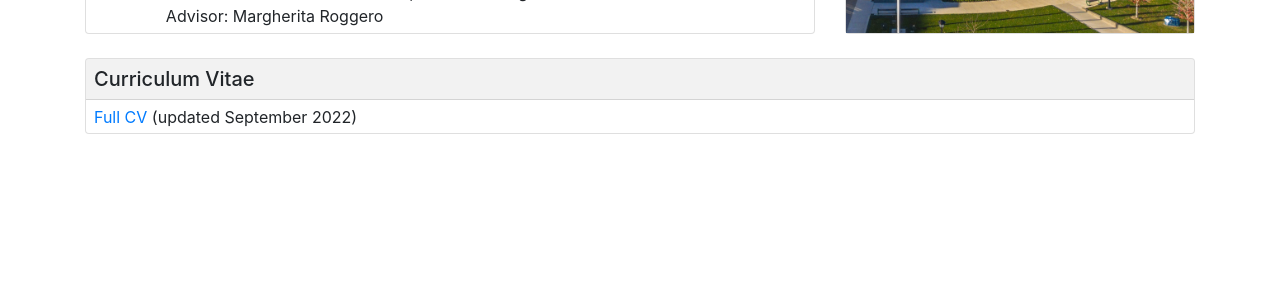
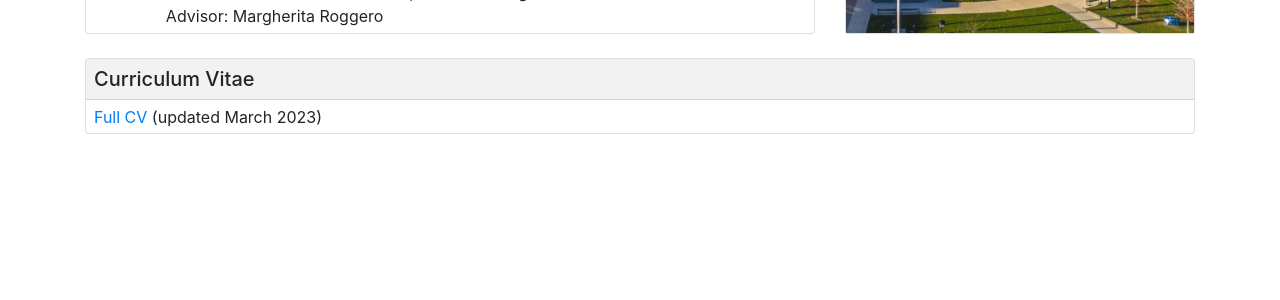
Before and after one commit to galettof/galettof.github.io, a Jekyll site: the page built from bio.html, in a window 1280 px wide. Shown: the part 551-851 px from the top of the page. Built offline with Jekyll 4.4.1, drawn with Linux system fonts in a browser that asks for light colours; nearby versions of some CDN libraries.

Commit message:
CV march 23

```diff
--- a/bio.html
+++ b/bio.html
@@ -80,7 +80,7 @@
       </div>
       <table class="table notop table-sm mb-0">
 	<tbody>
-	  <tr><td><a href="files/CV.pdf">Full CV</a> (updated September 2022)</td>
+	  <tr><td><a href="files/CV.pdf">Full CV</a> (updated March 2023)</td>
 	  </tr>
 	</tbody>
       </table>
```
Also changed, not shown: 1 other file.
